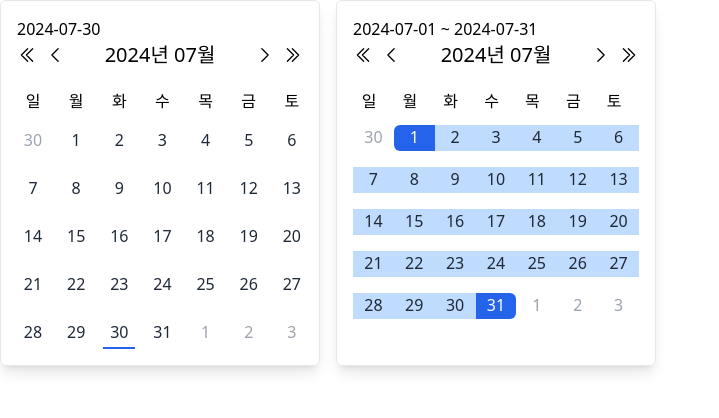
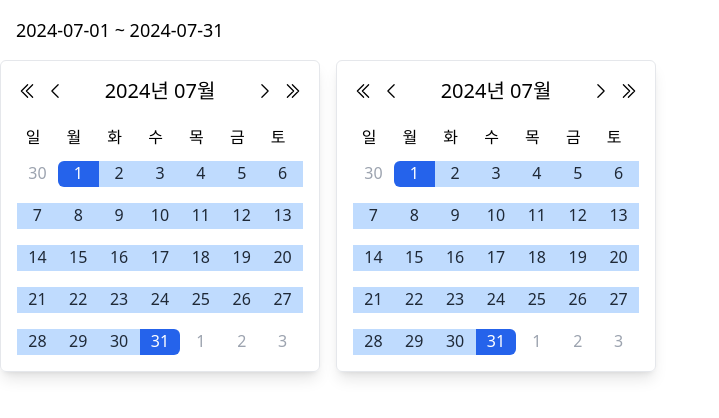
Before and after one commit to geonwooPark/ventileco-calendar, a React (Vite) app: page / in a window 1280 px wide. Shown: the top 418 px of the page, without its empty margins (0-719 px from the left). Built offline with nearby package versions, Linux system fonts and the light colour scheme; the HTML template or start-up script is replaced by a standard one.

Commit message:
feat: DoubleDateRange 컴포넌트 제작

```diff
--- a/src/App.tsx
+++ b/src/App.tsx
@@ -1,44 +1,38 @@
 import dayjs from 'dayjs'
 import { useState } from 'react'
-import DatePicker from './stories/DatePicker/DatePickerMain'
-import DateRange from './stories/DateRange/DateRangeMain'
+import DoubleDateRange from './stories/DoubleDateRange/DoubleDateRangeMain'
 
 const dayOfTheWeek = ['일', '월', '화', '수', '목', '금', '토']
 
 function App() {
   const today = dayjs()
-  const [date, setDate] = useState(today.format('YYYY-MM-DD'))
   const [dateRange, setDateRange] = useState({
     startDate: today.startOf('month').format('YYYY-MM-DD'),
     endDate: today.endOf('month').format('YYYY-MM-DD'),
   })
 
-  const onDateChange = (date: string) => {
-    setDate(date)
+  const onStartChange = (date: string) => {
+    setDateRange((prev) => ({ ...prev, startDate: date }))
   }
 
-  const onDateRangeChange = ({
-    startDate,
-    endDate,
-  }: {
-    startDate: string
-    endDate: string
-  }) => {
-    setDateRange((prev) => ({ ...prev, startDate, endDate }))
+  const onEndChange = (date: string) => {
+    setDateRange((prev) => ({ ...prev, endDate: date }))
   }
 
   return (
+    <div>
+      <h4 className="m-4 text-lg">{`${dateRange.startDate} ~ ${dateRange.endDate}`}</h4>
       <div className="flex gap-4">
         <div className="w-[320px] rounded-md border p-4 shadow-lg">
-        {date}
-        <DatePicker
-          selectedDate={date}
+          <DoubleDateRange
+            startDate={dateRange.startDate}
+            endDate={dateRange.endDate}
             monthFormat="YYYY년 MM월"
-          onDateChange={onDateChange}
+            onRangeChange={onStartChange}
           >
             <div className="flex items-center justify-between">
               <div className="flex items-center gap-2">
-              <DatePicker.PrevYear>
+                <DoubleDateRange.PrevYear>
                   <svg
                     xmlns="http://www.w3.org/2000/svg"
                     fill="none"
@@ -53,8 +47,8 @@ function App() {
                       d="m18.75 4.5-7.5 7.5 7.5 7.5m-6-15L5.25 12l7.5 7.5"
                     />
                   </svg>
-              </DatePicker.PrevYear>
-              <DatePicker.PrevMonth>
+                </DoubleDateRange.PrevYear>
+                <DoubleDateRange.PrevMonth>
                   <svg
                     xmlns="http://www.w3.org/2000/svg"
                     fill="none"
@@ -69,11 +63,11 @@ function App() {
                       d="M15.75 19.5 8.25 12l7.5-7.5"
                     />
                   </svg>
-              </DatePicker.PrevMonth>
+                </DoubleDateRange.PrevMonth>
               </div>
-            <DatePicker.SelectedMonth className="text-xl" />
+              <DoubleDateRange.SelectedMonth className="text-xl" />
               <div className="flex items-center gap-2">
-              <DatePicker.NextMonth>
+                <DoubleDateRange.NextMonth>
                   <svg
                     xmlns="http://www.w3.org/2000/svg"
                     fill="none"
@@ -88,8 +82,8 @@ function App() {
                       d="m8.25 4.5 7.5 7.5-7.5 7.5"
                     />
                   </svg>
-              </DatePicker.NextMonth>
-              <DatePicker.NextYear>
+                </DoubleDateRange.NextMonth>
+                <DoubleDateRange.NextYear>
                   <svg
                     xmlns="http://www.w3.org/2000/svg"
                     fill="none"
@@ -104,116 +98,7 @@ function App() {
                       d="m5.25 4.5 7.5 7.5-7.5 7.5m6-15 7.5 7.5-7.5 7.5"
                     />
                   </svg>
-              </DatePicker.NextYear>
-            </div>
-          </div>
-          <div className="mb-2 mt-4 grid grid-cols-7 gap-4 text-center">
-            {dayOfTheWeek.map((item, idx) => (
-              <div
-                key={idx}
-                className={`flex size-8 items-center justify-center`}
-              >
-                {item}
-              </div>
-            ))}
-          </div>
-          <div className="grid grid-cols-7 gap-4 text-center">
-            <DatePicker.Date>
-              {({ date, isSelected, isOtherMonth }) => (
-                <div
-                  className={`flex size-8 items-center justify-center border-b-2
-                  ${
-                    isSelected
-                      ? 'border-blue-600 text-gray-800'
-                      : 'border-transparent'
-                  }
-                  ${isOtherMonth ? 'text-gray-400' : 'text-gray-800'}
-                `}
-                >
-                  {date.format('D')}
-                </div>
-              )}
-            </DatePicker.Date>
-          </div>
-        </DatePicker>
-      </div>
-      <div className="w-[320px] rounded-md border p-4 shadow-lg">
-        {`${dateRange.startDate} ~ ${dateRange.endDate}`}
-        <DateRange
-          startDate={dateRange.startDate}
-          endDate={dateRange.endDate}
-          monthFormat="YYYY년 MM월"
-          onRangeChange={onDateRangeChange}
-        >
-          <div className="flex items-center justify-between">
-            <div className="flex items-center gap-2">
-              <DateRange.PrevYear>
-                <svg
-                  xmlns="http://www.w3.org/2000/svg"
-                  fill="none"
-                  viewBox="0 0 24 24"
-                  strokeWidth="1.5"
-                  stroke="currentColor"
-                  className="size-5"
-                >
-                  <path
-                    strokeLinecap="round"
-                    strokeLinejoin="round"
-                    d="m18.75 4.5-7.5 7.5 7.5 7.5m-6-15L5.25 12l7.5 7.5"
-                  />
-                </svg>
-              </DateRange.PrevYear>
-              <DateRange.PrevMonth>
-                <svg
-                  xmlns="http://www.w3.org/2000/svg"
-                  fill="none"
-                  viewBox="0 0 24 24"
-                  strokeWidth="1.5"
-                  stroke="currentColor"
-                  className="size-5"
-                >
-                  <path
-                    strokeLinecap="round"
-                    strokeLinejoin="round"
-                    d="M15.75 19.5 8.25 12l7.5-7.5"
-                  />
-                </svg>
-              </DateRange.PrevMonth>
-            </div>
-            <DateRange.SelectedMonth className="text-xl" />
-            <div className="flex items-center gap-2">
-              <DateRange.NextMonth>
-                <svg
-                  xmlns="http://www.w3.org/2000/svg"
-                  fill="none"
-                  viewBox="0 0 24 24"
-                  strokeWidth="1.5"
-                  stroke="currentColor"
-                  className="size-5"
-                >
-                  <path
-                    strokeLinecap="round"
-                    strokeLinejoin="round"
-                    d="m8.25 4.5 7.5 7.5-7.5 7.5"
-                  />
-                </svg>
-              </DateRange.NextMonth>
-              <DateRange.NextYear>
-                <svg
-                  xmlns="http://www.w3.org/2000/svg"
-                  fill="none"
-                  viewBox="0 0 24 24"
-                  strokeWidth="1.5"
-                  stroke="currentColor"
-                  className="size-5"
-                >
-                  <path
-                    strokeLinecap="round"
-                    strokeLinejoin="round"
-                    d="m5.25 4.5 7.5 7.5-7.5 7.5m6-15 7.5 7.5-7.5 7.5"
-                  />
-                </svg>
-              </DateRange.NextYear>
+                </DoubleDateRange.NextYear>
               </div>
             </div>
             <div className="mb-2 mt-4 grid grid-cols-7 gap-y-4 text-center">
@@ -227,7 +112,7 @@ function App() {
               ))}
             </div>
             <div className="grid grid-cols-7 gap-y-4 text-center">
-            <DateRange.Date>
+              <DoubleDateRange.Date>
                 {({
                   date,
                   isFirstSelected,
@@ -254,9 +139,130 @@ function App() {
                     {date.format('D')}
                   </div>
                 )}
-            </DateRange.Date>
+              </DoubleDateRange.Date>
             </div>
-        </DateRange>
+          </DoubleDateRange>
+        </div>
+        <div className="w-[320px] rounded-md border p-4 shadow-lg">
+          <DoubleDateRange
+            startDate={dateRange.startDate}
+            endDate={dateRange.endDate}
+            monthFormat="YYYY년 MM월"
+            onRangeChange={onEndChange}
+          >
+            <div className="flex items-center justify-between">
+              <div className="flex items-center gap-2">
+                <DoubleDateRange.PrevYear>
+                  <svg
+                    xmlns="http://www.w3.org/2000/svg"
+                    fill="none"
+                    viewBox="0 0 24 24"
+                    strokeWidth="1.5"
+                    stroke="currentColor"
+                    className="size-5"
+                  >
+                    <path
+                      strokeLinecap="round"
+                      strokeLinejoin="round"
+                      d="m18.75 4.5-7.5 7.5 7.5 7.5m-6-15L5.25 12l7.5 7.5"
+                    />
+                  </svg>
+                </DoubleDateRange.PrevYear>
+                <DoubleDateRange.PrevMonth>
+                  <svg
+                    xmlns="http://www.w3.org/2000/svg"
+                    fill="none"
+                    viewBox="0 0 24 24"
+                    strokeWidth="1.5"
+                    stroke="currentColor"
+                    className="size-5"
+                  >
+                    <path
+                      strokeLinecap="round"
+                      strokeLinejoin="round"
+                      d="M15.75 19.5 8.25 12l7.5-7.5"
+                    />
+                  </svg>
+                </DoubleDateRange.PrevMonth>
+              </div>
+              <DoubleDateRange.SelectedMonth className="text-xl" />
+              <div className="flex items-center gap-2">
+                <DoubleDateRange.NextMonth>
+                  <svg
+                    xmlns="http://www.w3.org/2000/svg"
+                    fill="none"
+                    viewBox="0 0 24 24"
+                    strokeWidth="1.5"
+                    stroke="currentColor"
+                    className="size-5"
+                  >
+                    <path
+                      strokeLinecap="round"
+                      strokeLinejoin="round"
+                      d="m8.25 4.5 7.5 7.5-7.5 7.5"
+                    />
+                  </svg>
+                </DoubleDateRange.NextMonth>
+                <DoubleDateRange.NextYear>
+                  <svg
+                    xmlns="http://www.w3.org/2000/svg"
+                    fill="none"
+                    viewBox="0 0 24 24"
+                    strokeWidth="1.5"
+                    stroke="currentColor"
+                    className="size-5"
+                  >
+                    <path
+                      strokeLinecap="round"
+                      strokeLinejoin="round"
+                      d="m5.25 4.5 7.5 7.5-7.5 7.5m6-15 7.5 7.5-7.5 7.5"
+                    />
+                  </svg>
+                </DoubleDateRange.NextYear>
+              </div>
+            </div>
+            <div className="mb-2 mt-4 grid grid-cols-7 gap-y-4 text-center">
+              {dayOfTheWeek.map((item, idx) => (
+                <div
+                  key={idx}
+                  className={`flex size-8 items-center justify-center`}
+                >
+                  {item}
+                </div>
+              ))}
+            </div>
+            <div className="grid grid-cols-7 gap-y-4 text-center">
+              <DoubleDateRange.Date>
+                {({
+                  date,
+                  isFirstSelected,
+                  isSecondSelected,
+                  isBetween,
+                  isOtherMonth,
+                }) => (
+                  <div
+                    className={`flex items-center justify-center border-b-2
+                    ${
+                      isFirstSelected
+                        ? 'rounded-l-md !bg-blue-600 text-white'
+                        : 'border-transparent'
+                    }
+                    ${
+                      isSecondSelected
+                        ? 'rounded-r-md !bg-blue-600 text-white'
+                        : 'border-transparent'
+                    }
+                    ${isBetween ? 'bg-blue-200' : ''}
+                    ${isOtherMonth ? 'text-gray-400' : 'text-gray-800'}
+                  `}
+                  >
+                    {date.format('D')}
+                  </div>
+                )}
+              </DoubleDateRange.Date>
+            </div>
+          </DoubleDateRange>
+        </div>
       </div>
     </div>
   )
--- /dev/null
+++ b/src/stories/DoubleDateRange/DoubleDateRangeDate.tsx
@@ -0,0 +1,55 @@
+import dayjs from 'dayjs'
+import { useDoubleDateRangeContext } from './DoubleDateRangeMain'
+
+interface DoubleDateRangeDateProps {
+  children: ({
+    date,
+    isFirstSelected,
+    isSecondSelected,
+    isBetween,
+    isOtherMonth,
+  }: {
+    date: dayjs.Dayjs
+    isFirstSelected: boolean
+    isSecondSelected?: boolean
+    isBetween: boolean
+    isOtherMonth: boolean
+  }) => React.ReactNode
+}
+
+export default function DoubleDateRangeDate({
+  children,
+}: DoubleDateRangeDateProps) {
+  const {
+    firstSelectedDate,
+    secondSelectedDate,
+    monthFormat,
+    selectedMonth,
+    days,
+    onClick,
+  } = useDoubleDateRangeContext()
+
+  return (
+    <>
+      {days.map((date, idx) => (
+        <button key={idx} onClick={() => onClick(date)}>
+          {children({
+            date,
+            isFirstSelected: firstSelectedDate.isSame(date),
+            isSecondSelected: secondSelectedDate?.isSame(date),
+            isBetween:
+              firstSelectedDate.isBefore(secondSelectedDate) &&
+              date.isBetween(
+                firstSelectedDate,
+                secondSelectedDate,
+                'day',
+                '[]',
+              ),
+            isOtherMonth:
+              dayjs(selectedMonth, monthFormat).month() !== date.month(),
+          })}
+        </button>
+      ))}
+    </>
+  )
+}
--- /dev/null
+++ b/src/stories/DoubleDateRange/DoubleDateRangeMain.tsx
@@ -0,0 +1,98 @@
+import dayjs from 'dayjs'
+import customParseFormat from 'dayjs/plugin/customParseFormat'
+import isBetween from 'dayjs/plugin/isBetween'
+import { useCalendar } from '../../hooks/useCalendar'
+import { ForwardedRef, PropsWithChildren, forwardRef, useMemo } from 'react'
+import { _createContext } from '../../utils/_createContext'
+import DoubleDateRangeDate from './DoubleDateRangeDate'
+import DoubleDateRangeSelectedMonth from './DoubleDateRangeSelectedMonth'
+import DoubleDateRangeNextMonth from './DoubleDateRangeNextMonth'
+import DoubleDateRangePrevMonth from './DoubleDateRangePrevMonth'
+import DoubleDateRangeNextYear from './DoubleDateRangeNextYear'
+import DoubleDateRangePrevYear from './DoubleDateRangePrevYear'
+
+dayjs.extend(customParseFormat)
+dayjs.extend(isBetween)
+
+interface DoubleDateRangeProps {
+  startDate: string
+  endDate: string
+  format?: string
+  monthFormat?: string
+  onRangeChange: (date: string) => void
+}
+
+type DoubleDateRangeState = {
+  firstSelectedDate: dayjs.Dayjs
+  secondSelectedDate: dayjs.Dayjs | null
+  selectedMonth: string
+  days: dayjs.Dayjs[]
+  monthFormat?: string
+  onPrevMonthClick: () => void
+  onNextMonthClick: () => void
+  onPrevYearClick: () => void
+  onNextYearClick: () => void
+  onClick: (date: dayjs.Dayjs) => void
+}
+
+export const [useDoubleDateRangeContext, DoubleDateRangeProvider] =
+  _createContext<DoubleDateRangeState>()
+
+function DoubleDateRangeMain(
+  {
+    children,
+    startDate,
+    endDate,
+    format = 'YYYY/MM/DD',
+    monthFormat = 'YYYY MMM',
+    onRangeChange,
+  }: PropsWithChildren<DoubleDateRangeProps>,
+  forwardRef: ForwardedRef<HTMLDivElement>,
+) {
+  const {
+    selectedMonth,
+    days,
+    onPrevMonthClick,
+    onNextMonthClick,
+    onPrevYearClick,
+    onNextYearClick,
+  } = useCalendar(monthFormat)
+
+  const onClick = (date: dayjs.Dayjs) => {
+    const selectedDate = dayjs(date).format(format)
+    onRangeChange(selectedDate)
+  }
+
+  const providerValue = useMemo(
+    () => ({
+      firstSelectedDate: dayjs(startDate),
+      secondSelectedDate: dayjs(endDate),
+      selectedMonth,
+      days,
+      monthFormat,
+      onPrevMonthClick,
+      onNextMonthClick,
+      onPrevYearClick,
+      onNextYearClick,
+      onClick,
+    }),
+    [startDate, endDate, selectedMonth, days, monthFormat],
+  )
+
+  return (
+    <DoubleDateRangeProvider value={providerValue}>
+      <div ref={forwardRef}>{children}</div>
+    </DoubleDateRangeProvider>
+  )
+}
+
+const DoubleDateRange = Object.assign(forwardRef(DoubleDateRangeMain), {
+  SelectedMonth: DoubleDateRangeSelectedMonth,
+  Date: DoubleDateRangeDate,
+  NextMonth: DoubleDateRangeNextMonth,
+  PrevMonth: DoubleDateRangePrevMonth,
+  NextYear: DoubleDateRangeNextYear,
+  PrevYear: DoubleDateRangePrevYear,
+})
+
+export default DoubleDateRange
--- /dev/null
+++ b/src/stories/DoubleDateRange/DoubleDateRangeNextMonth.tsx
@@ -0,0 +1,19 @@
+import { PropsWithChildren } from 'react'
+import { useDoubleDateRangeContext } from './DoubleDateRangeMain'
+
+interface DoubleDateRangeNextMonthProps {
+  className?: string
+}
+
+export default function DoubleDateRangeNextMonth({
+  children,
+  className,
+}: PropsWithChildren<DoubleDateRangeNextMonthProps>) {
+  const { onNextMonthClick } = useDoubleDateRangeContext()
+
+  return (
+    <button onClick={onNextMonthClick} className={className}>
+      {children}
+    </button>
+  )
+}
--- /dev/null
+++ b/src/stories/DoubleDateRange/DoubleDateRangeNextYear.tsx
@@ -0,0 +1,19 @@
+import { PropsWithChildren } from 'react'
+import { useDoubleDateRangeContext } from './DoubleDateRangeMain'
+
+interface DoubleDateRangeNextYearProps {
+  className?: string
+}
+
+export default function DoubleDateRangeNextYear({
+  children,
+  className,
+}: PropsWithChildren<DoubleDateRangeNextYearProps>) {
+  const { onNextYearClick } = useDoubleDateRangeContext()
+
+  return (
+    <button onClick={onNextYearClick} className={className}>
+      {children}
+    </button>
+  )
+}
--- /dev/null
+++ b/src/stories/DoubleDateRange/DoubleDateRangePrevMonth.tsx
@@ -0,0 +1,19 @@
+import { PropsWithChildren } from 'react'
+import { useDoubleDateRangeContext } from './DoubleDateRangeMain'
+
+interface DoubleDateRangePrevMonthProps {
+  className?: string
+}
+
+export default function DoubleDateRangePrevMonth({
+  children,
+  className,
+}: PropsWithChildren<DoubleDateRangePrevMonthProps>) {
+  const { onPrevMonthClick } = useDoubleDateRangeContext()
+
+  return (
+    <button onClick={onPrevMonthClick} className={className}>
+      {children}
+    </button>
+  )
+}
--- /dev/null
+++ b/src/stories/DoubleDateRange/DoubleDateRangePrevYear.tsx
@@ -0,0 +1,19 @@
+import { PropsWithChildren } from 'react'
+import { useDoubleDateRangeContext } from './DoubleDateRangeMain'
+
+interface DoubleDateRangePrevYearProps {
+  className?: string
+}
+
+export default function DoubleDateRangePrevYear({
+  children,
+  className,
+}: PropsWithChildren<DoubleDateRangePrevYearProps>) {
+  const { onPrevYearClick } = useDoubleDateRangeContext()
+
+  return (
+    <button onClick={onPrevYearClick} className={className}>
+      {children}
+    </button>
+  )
+}
--- /dev/null
+++ b/src/stories/DoubleDateRange/DoubleDateRangeSelectedMonth.tsx
@@ -0,0 +1,13 @@
+import { useDoubleDateRangeContext } from './DoubleDateRangeMain'
+
+interface DoubleDateRangeSelectedMonthProps {
+  className?: string
+}
+
+export default function DoubleDateRangeSelectedMonth({
+  className,
+}: DoubleDateRangeSelectedMonthProps) {
+  const { selectedMonth } = useDoubleDateRangeContext()
+
+  return <p className={className}>{selectedMonth}</p>
+}
```
Also changed, not shown: src/stories/index.ts (+1 -0 lines). Lines whose indentation alone changed are shown as unchanged.
